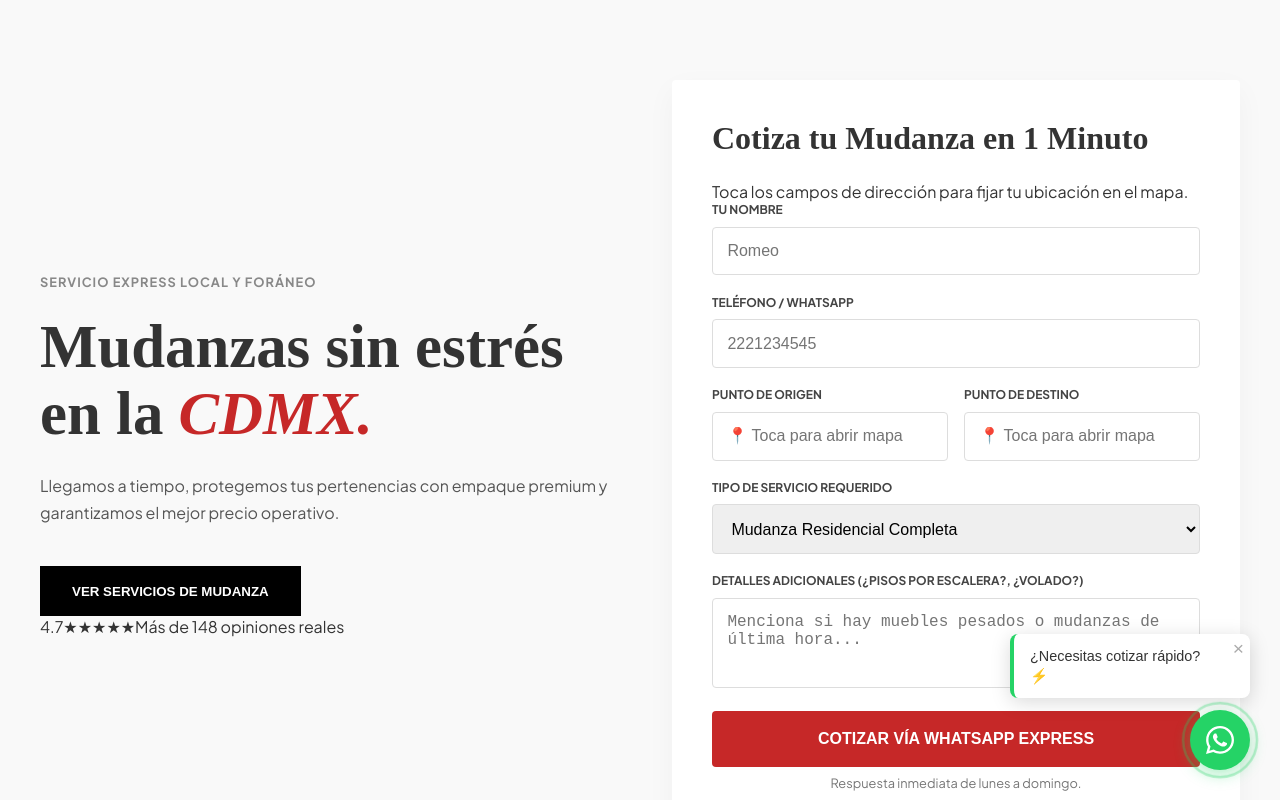
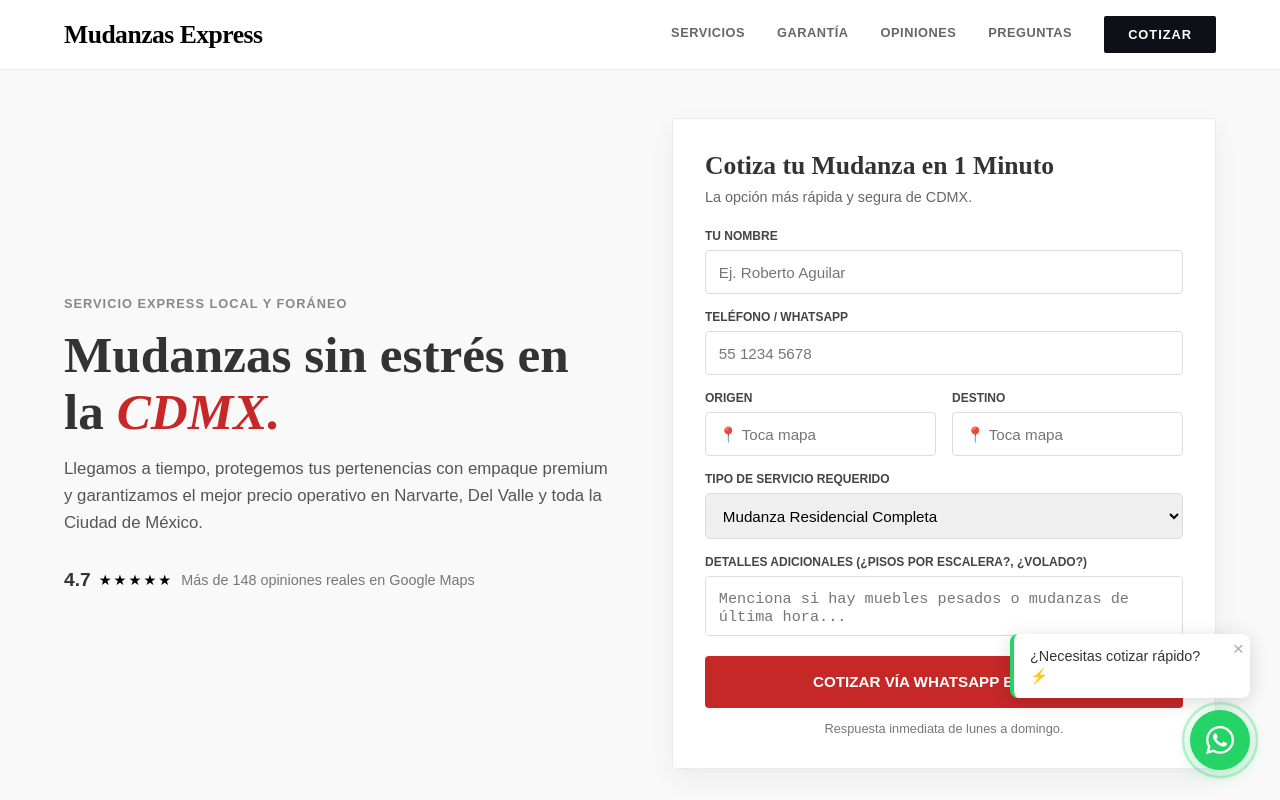
Before and after one commit to consultings996-alt/mudanzas-express, a Vue app: page / in a window 1280 px wide. Shown: the top 800 px of the page. Built offline with nearby package versions, Linux system fonts and the light colour scheme; a web font is replaced by a local one.

Commit message:
UPDATE: Ajuste de diseño estable

```diff
--- a/src/App.vue
+++ b/src/App.vue
@@ -1,17 +1,189 @@
 <script setup>
+import { ref } from 'vue'
 import HeroForm from './components/HeroForm.vue'
 import Services from './components/Services.vue'
 import Warranty from './components/Warranty.vue'
+import Opinions from './components/Opinions.vue'
 import FaqAccordion from './components/FaqAccordion.vue'
 import FooterLocation from './components/FooterLocation.vue'
 import WhatsappFloat from './components/WhatsappFloat.vue'
+
+// Control de vistas y menú móvil
+const vistaActual = ref('inicio')
+const menuAbierto = ref(false)
+
+const cambiarVista = (vista) => {
+  vistaActual.value = vista
+  menuAbierto.value = false // Cierra el menú móvil al hacer clic
+  window.scrollTo({ top: 0, behavior: 'smooth' })
+}
 </script>
 
 <template>
-  <HeroForm />
-  <Services />
-  <Warranty />
-  <FaqAccordion />
-  <FooterLocation />
-  <WhatsappFloat />
+  <div class="page-layout">
+
+    <!-- MENÚ SUPERIOR RESPONSIVO -->
+    <header class="main-header">
+      <div class="logo" @click="cambiarVista('inicio')">Mudanzas Express</div>
+
+      <!-- Botón Hamburguesa para Móviles -->
+      <button class="hamburger" @click="menuAbierto = !menuAbierto" aria-label="Abrir menú">
+        <span></span>
+        <span></span>
+        <span></span>
+      </button>
+
+      <!-- Navegación -->
+      <nav class="main-nav" :class="{ 'is-open': menuAbierto }">
+        <a href="#" @click.prevent="cambiarVista('servicios')" :class="{ activo: vistaActual === 'servicios' }">SERVICIOS</a>
+        <a href="#" @click.prevent="cambiarVista('garantia')" :class="{ activo: vistaActual === 'garantia' }">GARANTÍA</a>
+        <a href="#" @click.prevent="cambiarVista('opiniones')" :class="{ activo: vistaActual === 'opiniones' }">OPINIONES</a>
+        <a href="#" @click.prevent="cambiarVista('preguntas')" :class="{ activo: vistaActual === 'preguntas' }">PREGUNTAS</a>
+        <button class="btn-nav-cotizar" @click="cambiarVista('inicio')">COTIZAR</button>
+      </nav>
+    </header>
+
+    <!-- CONTENEDOR CENTRAL DINÁMICO -->
+    <main class="main-content">
+      <HeroForm v-if="vistaActual === 'inicio'" />
+      <Services v-if="vistaActual === 'servicios'" />
+      <Warranty v-if="vistaActual === 'garantia'" />
+      <Opinions v-if="vistaActual === 'opiniones'" />
+      <FaqAccordion v-if="vistaActual === 'preguntas'" />
+    </main>
+
+    <!-- PIE DE PÁGINA -->
+    <FooterLocation />
+
+    <!-- WHATSAPP FLOTANTE -->
+    <WhatsappFloat />
+
+  </div>
 </template>
+
+<style scoped>
+.page-layout {
+  display: flex;
+  flex-direction: column;
+  min-height: 100vh;
+  font-family: 'Arial', sans-serif;
+  background-color: #fff;
+}
+.main-content {
+  flex: 1;
+  display: flex;
+  flex-direction: column;
+}
+
+/* MENÚ SUPERIOR */
+.main-header {
+  display: flex;
+  justify-content: space-between;
+  align-items: center;
+  padding: 1rem 5%;
+  background-color: #ffffff;
+  border-bottom: 1px solid #eaeaea;
+  position: sticky;
+  top: 0;
+  z-index: 1000;
+}
+.logo {
+  font-size: 1.6rem;
+  font-family: 'Times New Roman', serif;
+  font-weight: 700;
+  color: #000;
+  cursor: pointer;
+  letter-spacing: -0.5px;
+}
+.main-nav {
+  display: flex;
+  align-items: center;
+  gap: 2rem;
+}
+.main-nav a {
+  text-decoration: none;
+  color: #666;
+  font-size: 0.8rem;
+  font-weight: 600;
+  letter-spacing: 0.5px;
+  transition: color 0.3s ease;
+  padding-bottom: 4px;
+}
+.main-nav a:hover, .main-nav a.activo {
+  color: #000;
+  border-bottom: 2px solid #000;
+}
+.btn-nav-cotizar {
+  background-color: #0d1117;
+  color: #ffffff;
+  border: none;
+  padding: 0.7rem 1.5rem;
+  font-size: 0.8rem;
+  font-weight: 600;
+  letter-spacing: 1px;
+  cursor: pointer;
+  border-radius: 2px;
+}
+
+/* BOTÓN HAMBURGUESA (Oculto en desktop) */
+.hamburger {
+  display: none;
+  flex-direction: column;
+  justify-content: space-between;
+  width: 28px;
+  height: 21px;
+  background: transparent;
+  border: none;
+  cursor: pointer;
+  padding: 0;
+  z-index: 1001;
+}
+.hamburger span {
+  width: 100%;
+  height: 3px;
+  background-color: #000;
+  border-radius: 2px;
+  transition: all 0.3s ease;
+}
+
+/* MEDIA QUERIES PARA DISEÑO RESPONSIVO PROFESIONAL */
+@media (max-width: 900px) {
+  .hamburger {
+    display: flex;
+  }
+  .main-nav {
+    position: fixed;
+    top: 0;
+    right: -100%;
+    width: 75%;
+    max-width: 300px;
+    height: 100vh;
+    background-color: #ffffff;
+    flex-direction: column;
+    align-items: flex-start;
+    justify-content: flex-start;
+    padding: 5rem 2rem 2rem 2rem;
+    box-shadow: -5px 0 25px rgba(0,0,0,0.1);
+    transition: right 0.35s ease-in-out;
+    gap: 1.5rem;
+    z-index: 1000;
+  }
+  .main-nav.is-open {
+    right: 0;
+  }
+  .main-nav a {
+    font-size: 1rem;
+    width: 100%;
+    padding-bottom: 0.5rem;
+    border-bottom: 1px solid #f0f0f0;
+  }
+  .main-nav a.activo {
+    border-bottom: 2px solid #000;
+  }
+  .btn-nav-cotizar {
+    width: 100%;
+    text-align: center;
+    padding: 0.9rem;
+  }
+}
+</style>
--- a/src/components/HeroForm.vue
+++ b/src/components/HeroForm.vue
@@ -1,5 +1,5 @@
 <script setup>
-import { ref, nextTick } from 'vue'
+import { ref, nextTick, onMounted, onUnmounted } from 'vue'
 import L from 'leaflet'
 
 const nombre = ref('')
@@ -13,31 +13,28 @@ const detalles = ref('')
 const mostrarMapaModal = ref(false)
 const cargandoGPS = ref(false)
 const campoActivo = ref('')
-let mapaInstancia = null
-let marcadorInstancia = null
+let mapaModalInstancia = null
+let marcadorModalInstancia = null
 
-// Coordenadas reactivas para el pin móvil (uso temporal en el modal)
+// Coordenadas reactivas para el pin móvil del modal
 const latActual = ref(19.432608)
 const lngActual = ref(-99.133208)
 
-// NUEVO: Guardar coordenadas exactas de origen y destino para el cálculo
 const origenCoords = ref(null)
 const destinoCoords = ref(null)
 const distanciaKm = ref(null)
 
-// NUEVO: Función matemática para calcular distancia en KM (Fórmula de Haversine)
 const calcularDistancia = (lat1, lon1, lat2, lon2) => {
-  const R = 6371; // Radio de la Tierra en km
+  const R = 6371;
   const dLat = (lat2 - lat1) * (Math.PI / 180);
   const dLon = (lon2 - lon1) * (Math.PI / 180);
   const a = Math.sin(dLat / 2) * Math.sin(dLat / 2) +
             Math.cos(lat1 * (Math.PI / 180)) * Math.cos(lat2 * (Math.PI / 180)) *
             Math.sin(dLon / 2) * Math.sin(dLon / 2);
   const c = 2 * Math.atan2(Math.sqrt(a), Math.sqrt(1 - a));
-  return (R * c).toFixed(2); // Retorna la distancia con 2 decimales
+  return (R * c).toFixed(2);
 }
 
-// FUNCIÓN AL CLICKEAR LAS CAJAS DE TEXTO
 const abrirSelectorMapa = (tipo) => {
   campoActivo.value = tipo
   mostrarMapaModal.value = true
@@ -49,44 +46,39 @@ const abrirSelectorMapa = (tipo) => {
         latActual.value = position.coords.latitude
         lngActual.value = position.coords.longitude
         cargandoGPS.value = false
-        inicializarMapa()
+        inicializarMapaModal()
       },
       (error) => {
-        console.warn("GPS no disponible, usando centro por defecto:", error.message)
         cargandoGPS.value = false
-        inicializarMapa()
+        inicializarMapaModal()
       },
       { enableHighAccuracy: true, timeout: 8000, maximumAge: 0 }
     )
   } else {
     cargandoGPS.value = false
-    inicializarMapa()
+    inicializarMapaModal()
   }
 }
 
-const inicializarMapa = () => {
+const inicializarMapaModal = () => {
   nextTick(() => {
-    if (mapaInstancia) {
-      mapaInstancia.remove()
+    if (mapaModalInstancia) {
+      mapaModalInstancia.remove()
     }
-
-    mapaInstancia = L.map('mapa-contenedor').setView([latActual.value, lngActual.value], 17)
-
+    mapaModalInstancia = L.map('mapa-modal-contenedor').setView([latActual.value, lngActual.value], 17)
     L.tileLayer('https://{s}.tile.openstreetmap.org/{z}/{x}/{y}.png', {
       attribution: '© OpenStreetMap'
-    }).addTo(mapaInstancia)
+    }).addTo(mapaModalInstancia)
 
-    marcadorInstancia = L.marker([latActual.value, lngActual.value], { draggable: true }).addTo(mapaInstancia)
-
-    marcadorInstancia.on('dragend', () => {
-      const posicion = marcadorInstancia.getLatLng()
+    marcadorModalInstancia = L.marker([latActual.value, lngActual.value], { draggable: true }).addTo(mapaModalInstancia)
+    marcadorModalInstancia.on('dragend', () => {
+      const posicion = marcadorModalInstancia.getLatLng()
       latActual.value = posicion.lat
       lngActual.value = posicion.lng
     })
   })
 }
 
-// CONFIRMAR LA UBICACIÓN
 const confirmarUbicacion = async () => {
   let direccionEstablecida = false
   let textoFinal = ''
@@ -94,15 +86,11 @@ const confirmarUbicacion = async () => {
   try {
     const controller = new AbortController()
     const timeoutId = setTimeout(() => controller.abort(), 1500)
-
     const url = `https://nominatim.openstreetmap.org/reverse?format=json&lat=${latActual.value}&lon=${lngActual.value}&addressdetails=1`
 
     const respuesta = await fetch(url, {
       signal: controller.signal,
-      headers: {
-        'Accept-Language': 'es',
-        'User-Agent': 'MudanzasExpressAppCDMX/3.0 (soporte@mudanzasexpress.mx)'
-      }
+      headers: { 'Accept-Language': 'es', 'User-Agent': 'MudanzasExpressAppCDMX/3.0' }
     })
 
     clearTimeout(timeoutId)
@@ -112,25 +100,20 @@ const confirmarUbicacion = async () => {
       const a = datos.address
       const calle = a.road || ''
       const numero = a.house_number || 'S/N'
-      const colonia = a.suburb || a.neighbourhood || a.village || ''
+      const colonia = a.suburb || a.neighbourhood || ''
       const ciudad = a.city || a.town || 'CDMX'
-
       if (calle) {
         textoFinal = `${calle} No. ${numero}, Col. ${colonia}, ${ciudad}`
-        direccionEstablecida = true
-      } else if (datos.display_name) {
-        textoFinal = datos.display_name.split(',').slice(0, 3).join(',')
         direccionEstablecida = true
       }
     }
   } catch (error) {
-    console.warn("Servidor ocupado. Aplicando respaldo inteligente.")
+    console.warn("Respaldo de dirección activado")
   } finally {
     if (!direccionEstablecida) {
-      textoFinal = `📍 Ubicación Confirmada (Mapa)`
+      textoFinal = `📍 Ubicación Seleccionada en Mapa`
     }
 
-    // ASIGNAR TEXTO Y COORDENADAS AL CAMPO CORRESPONDIENTE
     if (campoActivo.value === 'origen') {
       origenText.value = textoFinal
       origenCoords.value = { lat: latActual.value, lng: lngActual.value }
@@ -139,37 +122,30 @@ const confirmarUbicacion = async () => {
       destinoCoords.value = { lat: latActual.value, lng: lngActual.value }
     }
 
-    // SI YA TENEMOS AMBAS COORDENADAS, CALCULAMOS LA DISTANCIA
     if (origenCoords.value && destinoCoords.value) {
       distanciaKm.value = calcularDistancia(
         origenCoords.value.lat, origenCoords.value.lng,
         destinoCoords.value.lat, destinoCoords.value.lng
       )
     }
-
     cerrarModal()
   }
 }
 
 const cerrarModal = () => {
   mostrarMapaModal.value = false
-  if (mapaInstancia) {
-    mapaInstancia.remove()
-    mapaInstancia = null
+  if (mapaModalInstancia) {
+    mapaModalInstancia.remove()
+    mapaModalInstancia = null
   }
 }
 
 const enviarCotizacion = () => {
   const numeroEmpresa = '522381366979'
-
-  // Generamos links individuales para el origen y el destino en Google Maps
   const linkOrigen = origenCoords.value ? `https://www.google.com/maps/search/?api=1&query=${origenCoords.value.lat},${origenCoords.value.lng}` : 'No definido'
   const linkDestino = destinoCoords.value ? `https://www.google.com/maps/search/?api=1&query=${destinoCoords.value.lat},${destinoCoords.value.lng}` : 'No definido'
-
-  // Asignamos la distancia calculada
   const textoDistancia = distanciaKm.value ? `${distanciaKm.value} km aprox.` : 'No calculada'
 
-  // Armamos el mensaje completo integrando TODOS los datos
   const mensaje = `¡Nueva solicitud de cotización!\n\n` +
                   `👤 *Cliente:* ${nombre.value}\n` +
                   `📞 *WhatsApp:* ${telefono.value}\n` +
@@ -181,7 +157,6 @@ const enviarCotizacion = () => {
                   `📦 *Servicio requerido:* ${servicio.value}\n` +
                   `📝 *Detalles adicionales:* ${detalles.value}`
 
-  // Abrimos WhatsApp asegurando que todo el bloque de texto se envíe completo
   window.open(`https://wa.me/${numeroEmpresa}?text=${encodeURIComponent(mensaje)}`, '_blank')
 }
 </script>
@@ -189,63 +164,47 @@ const enviarCotizacion = () => {
 <template>
   <section class="hero-section">
     <div class="hero-container">
-
-      <!-- Columna Izquierda -->
       <div class="hero-left">
         <p class="tagline">SERVICIO EXPRESS LOCAL Y FORÁNEO</p>
         <h1>Mudanzas sin estrés en la <span>CDMX.</span></h1>
-        <p class="description">Llegamos a tiempo, protegemos tus pertenencias con empaque premium y garantizamos el mejor precio operativo.</p>
-        <button type="button" class="btn-secondary">VER SERVICIOS DE MUDANZA</button>
+        <p class="description">Llegamos a tiempo, protegemos tus pertenencias con empaque premium y garantizamos el mejor precio operativo en Narvarte, Del Valle y toda la Ciudad de México.</p>
 
         <div class="rating-box">
           <span class="score">4.7</span>
           <span class="stars">★★★★★</span>
-          <span class="count">Más de 148 opiniones reales</span>
+          <span class="count">Más de 148 opiniones reales en Google Maps</span>
         </div>
       </div>
 
-      <!-- Columna Derecha: Formulario -->
       <div class="hero-right">
         <div class="form-card">
           <h3>Cotiza tu Mudanza en 1 Minuto</h3>
-          <p class="form-subtitle">Toca los campos de dirección para fijar tu ubicación en el mapa.</p>
+          <p class="form-subtitle">La opción más rápida y segura de CDMX.</p>
 
           <form @submit.prevent="enviarCotizacion">
+            <div>
               <label>TU NOMBRE</label>
-            <input v-model="nombre" type="text" placeholder="Romeo" required>
+              <input v-model="nombre" type="text" placeholder="Ej. Roberto Aguilar" required>
+            </div>
 
+            <div>
               <label>TELÉFONO / WHATSAPP</label>
-            <input v-model="telefono" type="tel" placeholder="2221234545" required>
+              <input v-model="telefono" type="tel" placeholder="55 1234 5678" required>
+            </div>
 
             <div class="split-row">
-              <div class="map-input-box">
-                <label>PUNTO DE ORIGEN</label>
-                <input
-                  v-model="origenText"
-                  type="text"
-                  placeholder="📍 Toca para abrir mapa"
-                  @click="abrirSelectorMapa('origen')"
-                  readonly
-                  required
-                >
+              <div class="map-input-box" style="flex:1">
+                <label>ORIGEN</label>
+                <input v-model="origenText" type="text" placeholder="📍 Toca mapa" @click="abrirSelectorMapa('origen')" readonly required>
               </div>
-
-              <div class="map-input-box">
-                <label>PUNTO DE DESTINO</label>
-                <input
-                  v-model="destinoText"
-                  type="text"
-                  placeholder="📍 Toca para abrir mapa"
-                  @click="abrirSelectorMapa('destino')"
-                  readonly
-                  required
-                >
+              <div class="map-input-box" style="flex:1">
+                <label>DESTINO</label>
+                <input v-model="destinoText" type="text" placeholder="📍 Toca mapa" @click="abrirSelectorMapa('destino')" readonly required>
               </div>
             </div>
 
-            <!-- NUEVO: Alerta visual de la distancia calculada en pantalla -->
             <div v-if="distanciaKm" class="distance-badge">
-              🛣️ Distancia estimada del trayecto: <strong>{{ distanciaKm }} km</strong>
+              🛣️ Distancia estimada: <strong>{{ distanciaKm }} km</strong>
             </div>
 
             <label>TIPO DE SERVICIO REQUERIDO</label>
@@ -261,79 +220,62 @@ const enviarCotizacion = () => {
             <button type="submit" class="btn-submit">
               COTIZAR VÍA WHATSAPP EXPRESS
             </button>
-            <p class="caption">Respuesta inmediata de lunes a domingo.</p>
+            <p class="form-footer-note">Respuesta inmediata de lunes a domingo.</p>
           </form>
         </div>
       </div>
+    </div>
 
-    </div>
-  </section>
-
-  <!-- VENTANA FLOTANTE MODAL DEL MAPA -->
+    <!-- MODAL DE MAPA INTERACTIVO -->
     <div v-if="mostrarMapaModal" class="modal-overlay">
       <div class="modal-card">
         <div class="modal-header">
           <h4>Fijar dirección de {{ campoActivo === 'origen' ? 'Origen' : 'Destino' }}</h4>
           <button type="button" class="close-btn" @click="cerrarModal">×</button>
         </div>
-
         <div class="modal-body">
           <div v-if="cargandoGPS" class="loader">Buscando señal de GPS...</div>
-        <div id="mapa-contenedor" class="map-render"></div>
+          <div id="mapa-modal-contenedor" class="map-render"></div>
         </div>
-
         <div class="modal-footer">
           <p class="coordenadas-info">Lat: {{ latActual.toFixed(4) }}, Lng: {{ lngActual.toFixed(4) }}</p>
           <button type="button" class="btn-confirmar" @click="confirmarUbicacion">ACEPTAR DIRECCIÓN</button>
         </div>
       </div>
     </div>
+  </section>
 </template>
 
 <style scoped>
-.hero-section { background-color: var(--color-bg-light, #f9f9f9); padding: 5rem 2rem; position: relative; }
-.hero-container { max-width: 1200px; margin: 0 auto; display: flex; flex-wrap: wrap; gap: 4rem; align-items: center; }
+.hero-section { flex: 1; display: flex; align-items: center; background-color: #f9f9f9; padding: 3rem 5%; box-sizing: border-box; width: 100%; }
+.hero-container { max-width: 1300px; width: 100%; margin: 0 auto; display: flex; flex-wrap: wrap; gap: 4rem; align-items: center; }
 .hero-left, .hero-right { flex: 1; min-width: 320px; }
+h1 { font-size: 3.2rem; line-height: 1.1; margin: 1rem 0; font-family: 'Times New Roman', serif; }
+h1 span { color: #c62828; font-style: italic; }
+.description { color: #555; line-height: 1.6; margin-bottom: 2rem; font-size: 1.05rem; }
+.tagline { color: #888; font-weight: bold; font-size: 0.8rem; letter-spacing: 1px; margin-bottom: 0.5rem;}
+.rating-box { display: flex; align-items: center; gap: 0.5rem; font-size: 0.9rem;}
+.score { font-weight: bold; font-size: 1.2rem;}
+.stars { color: #000; letter-spacing: 2px;}
+.count { color: #777;}
 
-h1 { font-size: 3.8rem; line-height: 1.1; margin: 1.5rem 0; font-family: serif; }
-h1 span { color: var(--color-primary, #c62828); font-style: italic; }
-.description { color: #555; line-height: 1.7; margin-bottom: 2.5rem; }
-.tagline { color: #888; font-weight: bold; font-size: 0.8rem; letter-spacing: 1px; }
-.btn-secondary { background: #000; color: #fff; border: none; padding: 1.1rem 2rem; font-weight: bold; cursor: pointer; }
+.form-card { background: #fff; padding: 2rem; border-radius: 4px; box-shadow: 0 10px 30px rgba(0,0,0,0.06); border: 1px solid #eaeaea; }
+.form-card h3 { font-size: 1.6rem; margin: 0 0 0.5rem 0; font-family: 'Times New Roman', serif; }
+.form-subtitle { color: #666; font-size: 0.9rem; margin-bottom: 1.5rem;}
+form label { display: block; font-size: 0.75rem; font-weight: bold; color: #444; margin-bottom: 0.4rem; }
+form input, form select, form textarea { width: 100%; padding: 0.8rem; margin-bottom: 1rem; border: 1px solid #ddd; border-radius: 4px; box-sizing: border-box; font-size: 0.95rem; }
+form textarea { height: 60px; resize: none; }
+.split-row { display: flex; gap: 1rem; }
+.distance-badge { background-color: #f0fdf4; color: #166534; padding: 0.7rem; border-radius: 4px; margin-bottom: 1rem; font-size: 0.9rem; border: 1px solid #bbf7d0; text-align: center; }
+.btn-submit { width: 100%; background-color: #c62828; color: white; border: none; padding: 1.1rem; font-weight: bold; font-size: 0.95rem; border-radius: 4px; cursor: pointer; }
+.form-footer-note { text-align: center; color: #777; font-size: 0.8rem; margin-top: 0.8rem; margin-bottom: 0; }
 
-.form-card { background: #fff; padding: 2.5rem; border-radius: 4px; box-shadow: 0 10px 30px rgba(0,0,0,0.04); }
-.form-card h3 { font-size: 2rem; margin: 0 0 1.5rem 0; font-family: serif; }
-
-form label { display: block; font-size: 0.75rem; font-weight: bold; color: #444; margin-bottom: 0.6rem; }
-form input, form select, form textarea { width: 100%; padding: 0.9rem; margin-bottom: 1.2rem; border: 1px solid #ddd; border-radius: 4px; box-sizing: border-box; font-size: 1rem; }
-form textarea { height: 90px; resize: none; }
-
-.split-row { display: flex; gap: 1rem; }
-.split-row div { flex: 1; }
-
-/* NUEVO: Estilos para el cartel de la distancia calculada */
-.distance-badge {
-  background-color: #f0fdf4;
-  color: #166534;
-  padding: 0.9rem;
-  border-radius: 4px;
-  margin-bottom: 1.2rem;
-  font-size: 0.9rem;
-  border: 1px solid #bbf7d0;
-  text-align: center;
-}
-
-.btn-submit { width: 100%; background-color: var(--color-primary, #c62828); color: white; border: none; padding: 1.2rem; font-weight: bold; font-size: 1rem; border-radius: 4px; cursor: pointer; transition: background 0.3s; }
-.btn-submit:hover { background-color: #a31f1f; }
-.caption { font-size: 0.8rem; color: #777; margin-top: 0.5rem; text-align: center;}
-
-/* ESTILOS DE LA VENTANA FLOTANTE DEL MAPA (MODAL) */
+/* MODAL DE MAPA */
 .modal-overlay { position: fixed; top: 0; left: 0; width: 100%; height: 100%; background: rgba(0, 0, 0, 0.6); display: flex; align-items: center; justify-content: center; z-index: 2000; padding: 1rem; }
 .modal-card { background: white; border-radius: 8px; width: 100%; max-width: 600px; box-shadow: 0 10px 25px rgba(0,0,0,0.2); overflow: hidden; display: flex; flex-direction: column; }
 .modal-header { padding: 1.2rem; border-bottom: 1px solid #eee; display: flex; justify-content: space-between; align-items: center; }
 .modal-header h4 { margin: 0; font-size: 1.1rem; color: #111; }
 .close-btn { background: none; border: none; font-size: 1.8rem; cursor: pointer; color: #888; line-height: 1; }
-
 .modal-body { position: relative; height: 350px; background: #e5e3df; }
 .map-render { width: 100%; height: 100%; }
 .loader { position: absolute; top: 0; left: 0; width: 100%; height: 100%; background: rgba(255,255,255,0.8); display: flex; align-items: center; justify-content: center; font-weight: bold; z-index: 1001; color: #333; }
--- /dev/null
+++ b/src/components/Opinions.vue
@@ -0,0 +1,45 @@
+<script setup>
+// Componente de opiniones independiente
+</script>
+
+<template>
+  <section class="inner-page">
+    <div class="content-box">
+      <div class="opiniones-header">
+        <div>
+          <span class="section-tag-line">— REPUTACIÓN VERIFICADA DE CLIENTES</span>
+          <h2>La experiencia de quienes ya se <span>mudaron con nosotros.</span></h2>
+        </div>
+        <div class="score-box-big">
+          <span class="big-num">4.7</span>
+          <span class="big-stars">★★★★★</span>
+        </div>
+      </div>
+
+      <div class="cards-grid">
+        <div class="service-card">
+          <span class="card-stars-mini">★★★★★</span>
+          <p>"Tenía una mudanza urgente de Narvarte a Polanco en sábado. Llegaron a la hora acordada, protegieron mi sala y pantallas a la perfección. Gran servicio técnico."</p>
+          <strong>Carlos Mendoza</strong>
+        </div>
+        <div class="service-card">
+          <span class="card-stars-mini">★★★★★</span>
+          <p>"Excelente opción para mudanzas express en CDMX. El volado de mi refrigerador por el balcón lo hicieron súper rápido y sin ningún rasguño. Súper recomendados."</p>
+          <strong>Laura Beltrán</strong>
+        </div>
+      </div>
+    </div>
+  </section>
+</template>
+
+<style scoped>
+.inner-page { padding: 4rem 5%; max-width: 1200px; margin: 0 auto; width: 100%; box-sizing: border-box; }
+.section-tag-line { color: #c62828; font-size: 0.75rem; font-weight: bold; letter-spacing: 1px; display: block; margin-bottom: 0.8rem; }
+.opiniones-header { display: flex; justify-content: space-between; align-items: flex-end; margin-bottom: 3rem; flex-wrap: wrap; gap: 1rem; }
+.score-box-big { text-align: right; }
+.big-num { font-size: 3.5rem; font-weight: bold; font-family: 'Times New Roman', serif; display: block; line-height: 1; }
+.big-stars { color: #d4af37; letter-spacing: 3px; }
+.cards-grid { display: grid; grid-template-columns: repeat(auto-fit, minmax(300px, 1fr)); gap: 1.5rem; margin-bottom: 3rem; }
+.service-card { border: 1px solid #e0e0e0; padding: 2.5rem 2rem; background: #fff; border-radius: 4px; }
+.card-stars-mini { color: #d4af37; letter-spacing: 2px; display: block; margin-bottom: 1rem; }
+</style>
```
Lines whose indentation alone changed are shown as unchanged.
